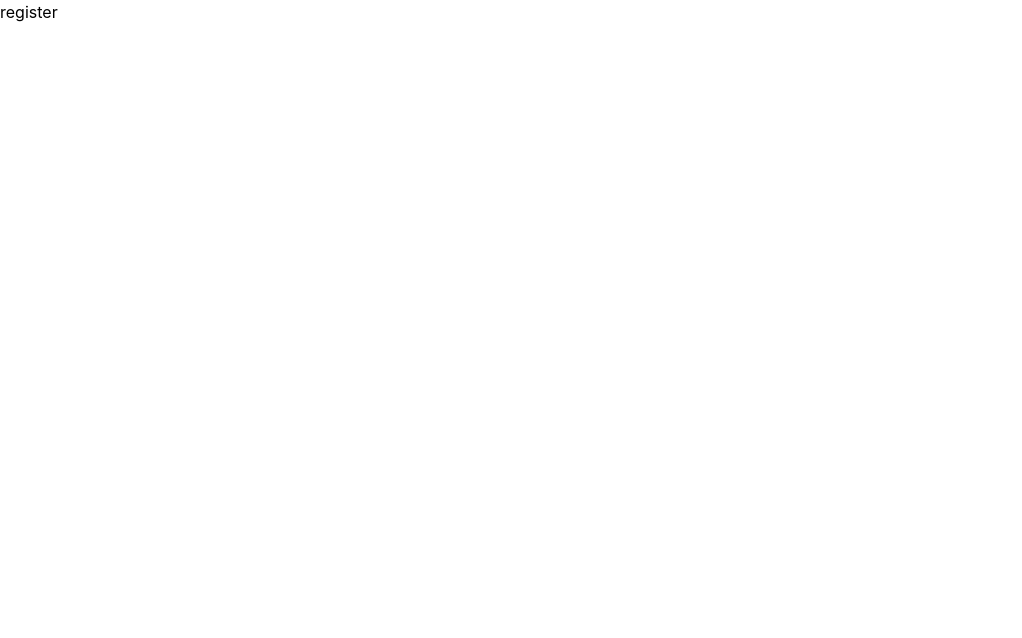
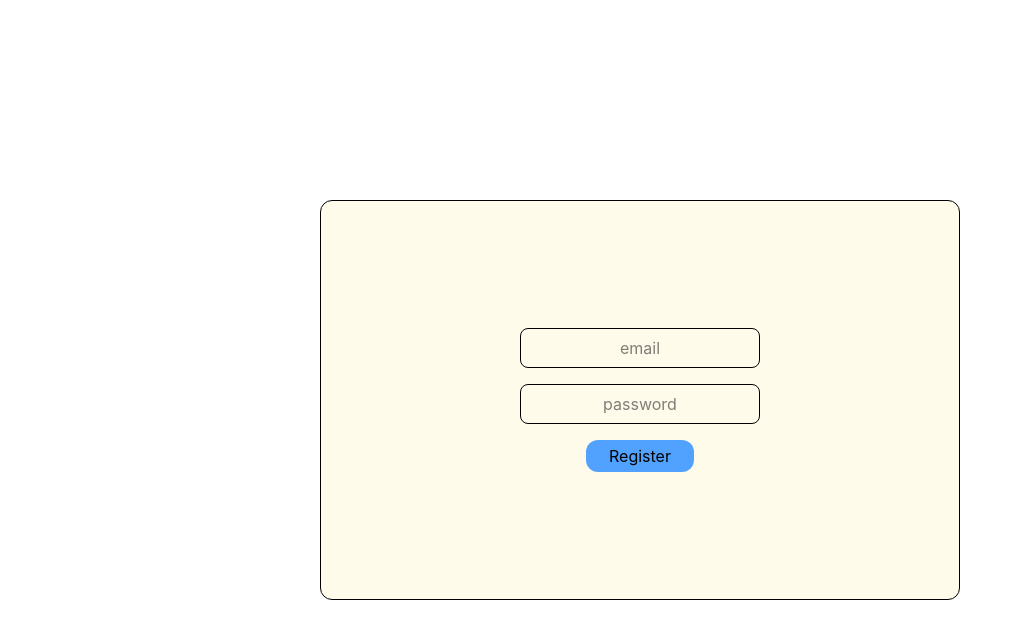
Before and after one commit to AnuragSingh-git/Health-record-management-system, a React app in the folder frontend/: page / in a window 1280 px wide. Shown: the top 638 px of the page, without its empty margins (0-1022 px from the left). Built offline with nearby package versions, Linux system fonts and the light colour scheme; the HTML template or start-up script is replaced by a standard one.

Commit message:
register page improved

```diff
--- a/frontend/src/App.jsx
+++ b/frontend/src/App.jsx
@@ -3,7 +3,7 @@ import Register from './components/register.jsx'
 
 const App = () => {
   return (
-    <div className='h-screen bg-[url("https://images.unsplash.com/photo-1641160923894-b1a80920187d?q=80&w=1632&auto=format&fit=crop&ixlib=rb-4.1.0&ixid=M3wxMjA3fDB8MHxwaG90by1wYWdlfHx8fGVufDB8fHx8fA%3D%3D")]'>
+    <div className='h-screen items-center justify-center bg-[url("https://images.unsplash.com/photo-1641160923894-b1a80920187d?q=80&w=1632&auto=format&fit=crop&ixlib=rb-4.1.0&ixid=M3wxMjA3fDB8MHxwaG90by1wYWdlfHx8fGVufDB8fHx8fA%3D%3D")]'>
       <Register/>
     </div>
   )
--- a/frontend/src/components/register.jsx
+++ b/frontend/src/components/register.jsx
@@ -1,8 +1,16 @@
 import React from 'react'
 
 function register() {
+    const handlesummit=(e)=>{
+        e.preventDefault()
+    }
   return (
-    <div>register</div>
+    <div className='flex flex-row bg-[url("https://images.unsplash.com/photo-1641160923894-b1a80920187d?q=80&w=1632&auto=format&fit=crop&ixlib=rb-4.1.0&ixid=M3wxMjA3fDB8MHxwaG90by1wYWdlfHx8fGVufDB8fHx8fA%3D%3D")] h-full w-full rounded-xl items-center justify-center'>
+    <form className='flex flex-col h-1/2 w-1/2 rounded-xl items-center justify-center border bg-amber-50 gap-4' onSubmit={handlesummit}>
+        <input className='border h-10 w-60 rounded-lg text-center' type='text' placeholder='email'/>
+        <input className='border h-10 w-60 rounded-lg text-center' type='password' placeholder='password'/>
+        <button className='bg-blue-400 h-8 w-27 rounded-xl' type='submit'>Register</button>
+    </form></div>
   )
 }
 
```
